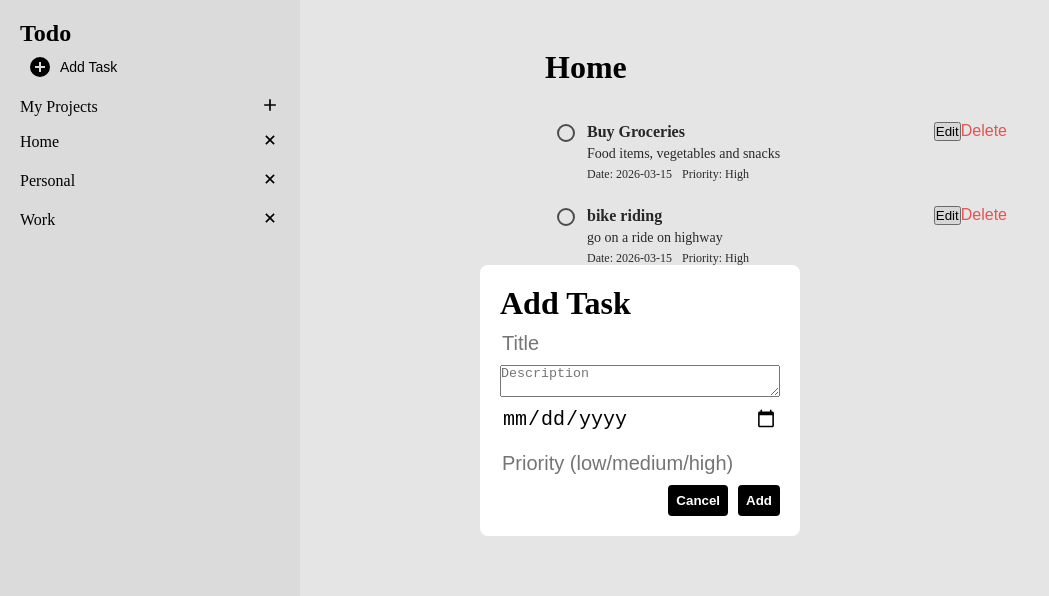
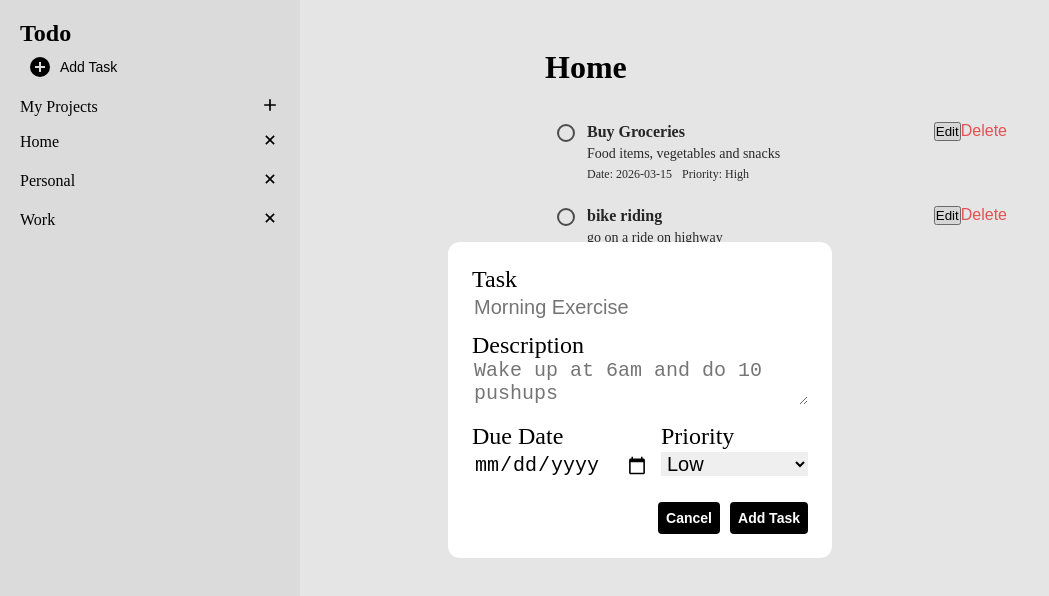
Before and after one commit to wolfieslab/Todo-app, a website built with webpack: page src/index.html in a window 1280 px wide. Both pictures are taken after a click on the button "Add Task". Shown: the whole page, without its empty margins (0-1049 px from the left). Built offline with nearby package versions, Linux system fonts and the light colour scheme.

Commit message:
refactor modal UI: improve form layout, grouping, and styling

```diff
--- a/modules/ui/modal.js
+++ b/modules/ui/modal.js
@@ -1,25 +1,55 @@
-function createModal({ title, fields, onSubmit }) {
+function createModal({ fields, submitBtn, onSubmit }) {
     const dialog = document.createElement("dialog");
     dialog.classList.add("modal");
 
     const form = document.createElement("form");
     form.method = "dialog";
 
-    const heading = document.createElement("h2");
-    heading.classList.add("dialog-heading");
-    heading.textContent = title;
+    let row = null;
 
-    form.appendChild(heading);
+    fields.forEach((field, index) => {
+        let input;
 
-    fields.forEach(field => {
-        const input = document.createElement(field.type === "textarea" ? "textarea" : "input");
+        const label = document.createElement("label");
+        label.classList.add("form-group");
+        label.textContent = field.label;
+
+        if (field.type === "textarea") {
+            input = document.createElement("textarea");
+        }
+        else if (field.type === "select") {
+            input = document.createElement("select");
+            const options = field.options;
+            options.forEach(level => {
+                const option = document.createElement("option");
+                option.value = level.value;
+                option.textContent = level.label;
+                input.appendChild(option);
+            });
+        }
+        else {
+            input = document.createElement("input");
+            input.type = field.type || "text";
+        }
+
         input.name = field.name;
-        input.placeholder = field.placeholder;
+        input.placeholder = field.placeholder || "";
 
-        if (field.type !== "textarea") input.type = field.type;
         if (field.value) input.value = field.value;
 
-        form.appendChild(input);
+
+        label.appendChild(input);
+        if (index >= fields.length - 2) {
+            if(!row) {
+                row = document.createElement("div");
+                row.classList.add("form-row");
+                form.appendChild(row);
+            }
+            row.appendChild(label);
+        }
+        else {
+            form.appendChild(label);
+        }
     })
 
     const actions = document.createElement("div");
@@ -31,8 +61,8 @@ function createModal({ title, fields, onSubmit }) {
     cancelBtn.addEventListener("click", () => dialog.close());
 
     const addBtn = document.createElement("button");
-    addBtn.textContent = "Add"
-    addBtn.type = "submit"
+    addBtn.textContent = submitBtn.name;
+    addBtn.type = submitBtn.type;
 
     actions.append(cancelBtn, addBtn);
     form.appendChild(actions);
@@ -56,14 +86,18 @@ function createModal({ title, fields, onSubmit }) {
 
 export function openProjectModal(createProjects, renderProjects) {
     const modal = createModal({
-        title: "Add Project",
         fields: [
             {
                 name: "title",
                 type: "text",
-                placeholder: "Project Name"
+                placeholder: "ex: Work, Personal",
+                label: "Project Name"
             }
         ],
+        submitBtn: {
+            name: "Add Project",
+            type: "submit"
+        },
         onSubmit: (data) => {
             createProjects(data.title);
             renderProjects();
@@ -75,13 +109,26 @@ export function openProjectModal(createProjects, renderProjects) {
 
 export function openTaskModal(addTodoToActiveProject, renderTodos) {
     const modal = createModal({
-        title: "Add Task",
         fields: [
-            { name: "title", type: "text", placeholder: "Title" },
-            { name: "description", type: "textarea", placeholder: "Description" },
-            { name: "dueDate", type: "date" },
-            { name: "priority", type: "text", placeholder: "Priority (low/medium/high)" }
+            { name: "title", placeholder: "Morning Exercise", label: "Task" },
+            { name: "description", type: "textarea", placeholder: "Wake up at 6am and do 10 pushups", label: "Description" },
+            { name: "dueDate", type: "date", label: "Due Date" },
+            {
+                name: "priority",
+                type: "select",
+                placeholder: "Priority",
+                label: "Priority",
+                options: [
+                    { value: "low", label: "Low" },
+                    { value: "medium", label: "Medium" },
+                    { value: "high", label: "High" }
+                ]
+            }
         ],
+        submitBtn: {
+            name: "Add Task",
+            type: "submit"
+        },
         onSubmit: (data) => {
             addTodoToActiveProject(data);
             renderTodos();
@@ -97,11 +144,26 @@ export function editTaskModal(todoItem, renderTodos) {
     const modal = createModal({
         title: "Edit task",
         fields: [
-            { name: "title", placeholder: "Title", value: data.title },
-            { name: "description", placeholder: "Description", value: data.description },
-            { name: "dueDate", type: "date", value: data.dueDate },
-            { name: "priority", placeholder: "Priority", value: data.priority }
+            { name: "title", label: "Task", value: data.title, placeholder: "Morning Exercise" },
+            { name: "description", type: "textarea", label: "Description", value: data.description, placeholder: "Wake up at 6am and do 10 pushups" },
+            { name: "dueDate", type: "date", value: data.dueDate, label: "Due Date" },
+            {
+                name: "priority",
+                type: "select",
+                placeholder: "Priority",
+                value: data.priority,
+                label: "Priority",
+                options: [
+                    { value: "low", label: "Low" },
+                    { value: "medium", label: "Medium" },
+                    { value: "high", label: "High" }
+                ]
+            }
         ],
+        submitBtn: {
+            name: "Save",
+            type: "submit"
+        },
         onSubmit: (updatedData) => {
             todoItem.updateData(updatedData)
             renderTodos();
--- a/src/styles.css
+++ b/src/styles.css
@@ -188,31 +188,51 @@ button.add-task-btn {
     color: #313131;
 }
 
+/* modal layout */
+
 dialog.modal {
     margin: auto;
-    padding: 20px;
+    padding: 24px;
     border: none;
-    border-radius: 8px;
-    width: 25%;
+    border-radius: 12px;
+    width: 30%;
 }
 
 .modal form {
     display: flex;
     flex-direction: column;
+    gap: 12px;
 }
 
 form .dialog-heading {
     font-size: 2em;
 }
 
-form input {
+.form-row {
+    display: flex;
+    gap: 10px;
+}
+
+.form-row .form-group {
+    flex: 1;
+}
+
+form label {
+    font-size: 24px;
+}
+
+form input,
+form textarea,
+form select {
     font-size: 20px;
-    margin: 10px 0;
     border: none;
     padding: 0 2px;
+    width: 100%;
+    min-height: min-content;
 }
 
-form input:focus-visible {
+form input:focus,
+form textarea:focus {
     border: none;
     outline: none;
 }
@@ -221,6 +241,7 @@ form input:focus-visible {
     display: flex;
     justify-content: flex-end;
     gap: 10px;
+    margin-top: 12px;
 }
 
 .actions-button button {
@@ -229,5 +250,6 @@ form input:focus-visible {
     border: none;
     background-color: black;
     color: white;
+    font-size: 14px;
     font-weight: bold;
 }
```
